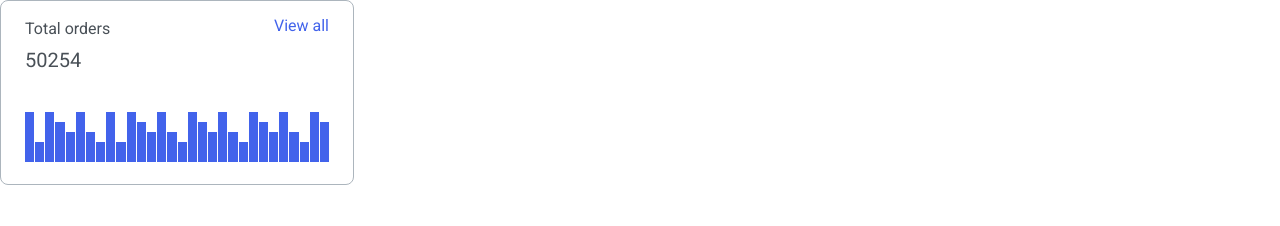
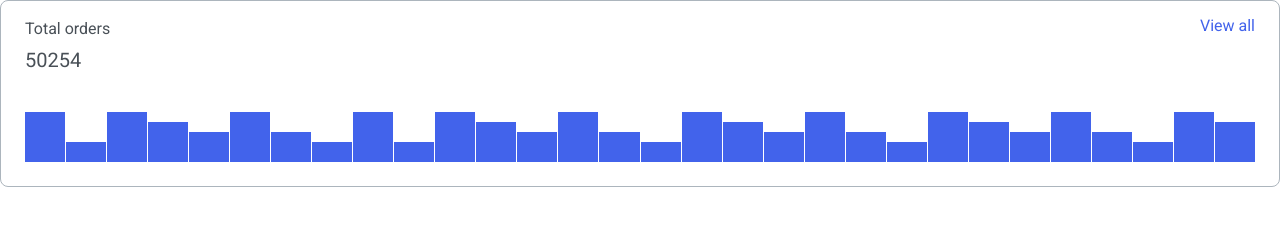
Before and after one commit to nataliya-toumarkin/htmlcss-20220317_nataliya-toumarkin, a website: page 04-lection2/01-histogram/index.html in a window 1280 px wide. Drawn offline with Linux system fonts and the light colour scheme.

Commit message:
Width and heigth fix

```diff
--- a/04-lection2/01-histogram/histogram.css
+++ b/04-lection2/01-histogram/histogram.css
@@ -1,7 +1,5 @@
 .chart {
     box-sizing: border-box;
-    max-height: 185px;
-    max-width: 354px;
     padding: 1.6rem 2.4rem 2.4rem 2.4rem;
 
     border: 1px solid var(--color-alternate-grey);
```
